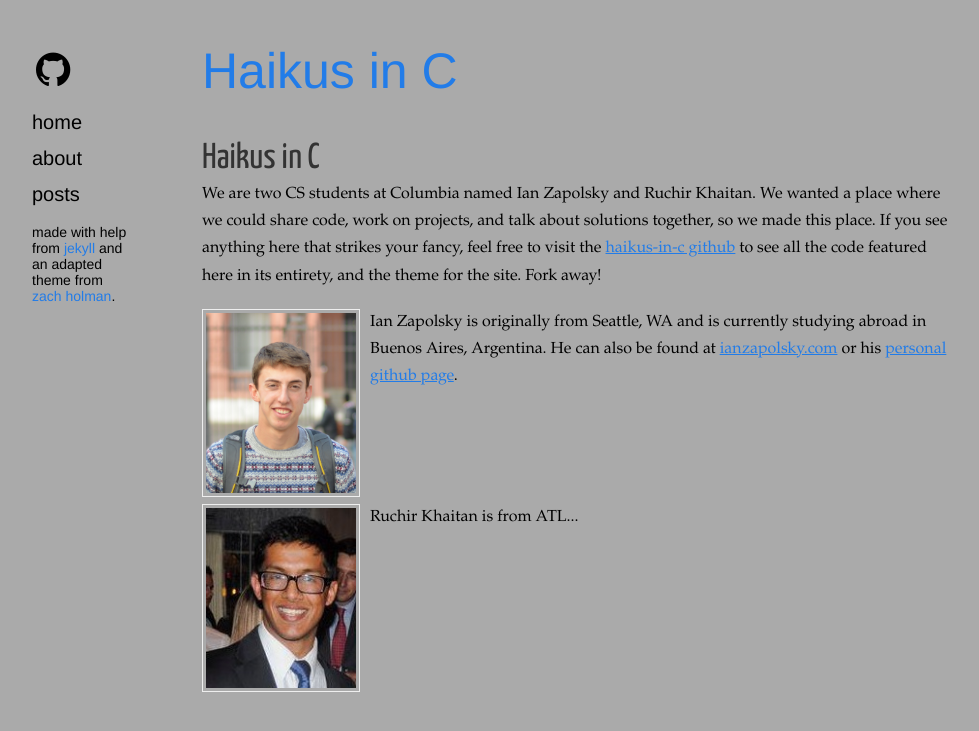
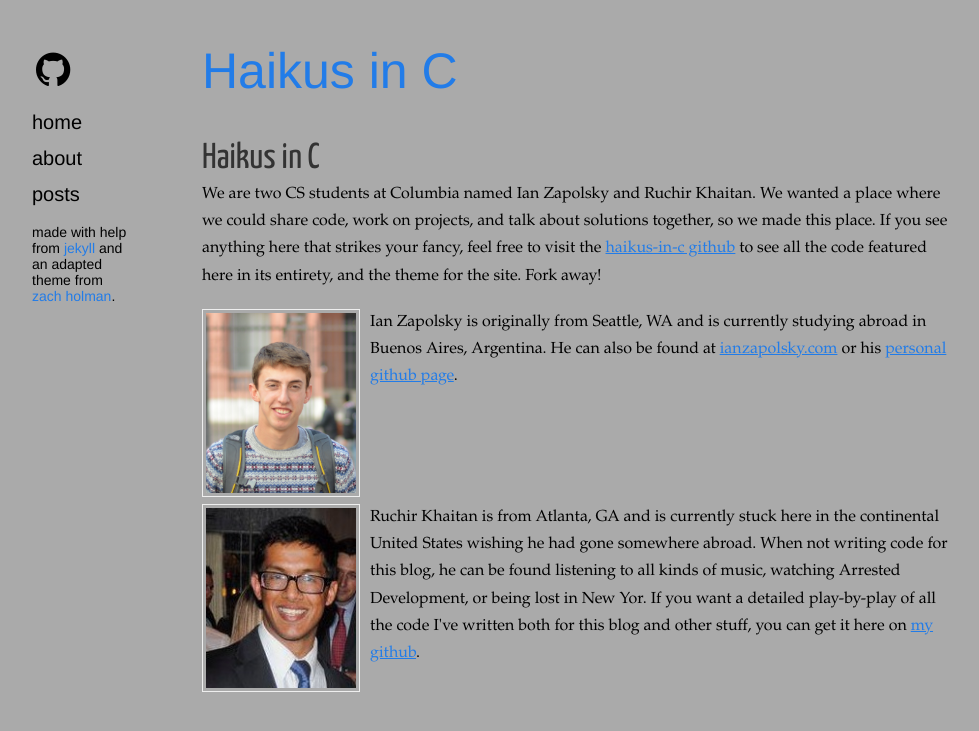
Before and after one commit to haikus-in-c/haikus-in-c.github.io, a Jekyll site: the page built from about.html, in a window 1280 px wide. Shown: the top 731 px of the page, without its empty margins (18-997 px from the left). Built offline with Jekyll 4.4.1, drawn with Linux system fonts in a browser that asks for light colours; nearby versions of some CDN libraries; Markdown is read by kramdown in place of the engine named in the settings.

Commit message:
i see no changes - except that i changed my about section

```diff
--- a/about.html
+++ b/about.html
@@ -26,7 +26,13 @@ title: "About"
   <section class="bio">
   	<img src="images/ruchir.jpg" alt="Ruchir Khaitan" height="180" width="150">
 
-	<p>Ruchir Khaitan is from ATL...</p>
+	<p>Ruchir Khaitan is from Atlanta, GA and is currently stuck here in the continental
+	 United States wishing he had gone somewhere abroad. When not writing code for this blog,
+	 he can be found listening to all kinds of music, watching Arrested Development, or
+	 being lost in New Yor. If you want a detailed play-by-play of all the code I've written
+	 both for this blog and other stuff, you can get it here on
+	<a href="https://github.com/ruchirK">my github</a>.</p>
+ </p>
   </section>
 
 </section>
```
Also changed, not shown: 5 other files.
